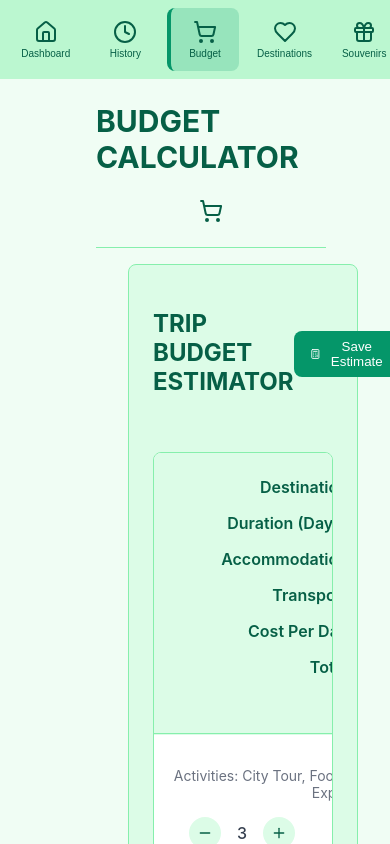
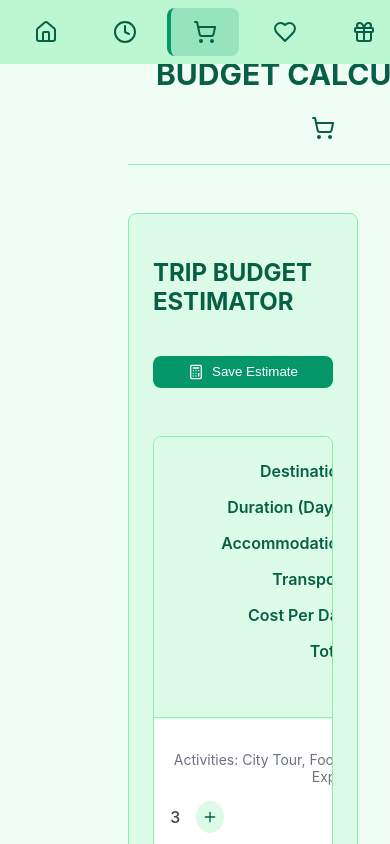
Before and after one commit to maryamirshad04/ExplorePakistan, a React (Create React App) app in the folder frontend/: page /budget in a window 390 px wide. Built offline with nearby package versions, Linux system fonts and the light colour scheme.

Commit message:
third commit

```diff
--- a/frontend/src/Components/budgetCalculator.css
+++ b/frontend/src/Components/budgetCalculator.css
@@ -3,6 +3,7 @@
   display: flex;
   height: 100vh;
   background-color: #f0fdf4; /* Light background color */
+  overflow: hidden; /* Prevent double scrollbars */
 }
 
 /* Sidebar */
@@ -20,6 +21,7 @@
   left: 0;
   height: 100%;
   overflow-y: auto;
+  z-index: 20; /* Ensure sidebar stays above other elements */
 }
 
 /* Navigation items */
@@ -78,6 +80,7 @@
   padding: 2rem;
   width: calc(100% - 6rem);
   overflow-y: auto;
+  flex: 1;
 }
 
 /* Header */
@@ -87,6 +90,10 @@
   align-items: center;
   padding: 1rem;
   border-bottom: 1px solid #86efac;
+  position: sticky;
+  top: 0;
+  background-color: #f0fdf4;
+  z-index: 10;
 }
 
 /* Title */
@@ -144,6 +151,7 @@
   padding: 1.5rem;
   border-radius: 0.5rem;
   border: 1px solid #86efac;
+  overflow: hidden;
 }
 
 /* Budget header */
@@ -152,6 +160,11 @@
   justify-content: space-between;
   align-items: center;
   margin-bottom: 2rem;
+  position: sticky;
+  top: 0;
+  background-color: #dcfce7;
+  z-index: 5;
+  padding-bottom: 1rem;
 }
 
 /* Section title */
@@ -191,17 +204,22 @@
   border: 1px solid #86efac;
   overflow: hidden;
   margin-bottom: 1.5rem;
+  position: relative;
 }
 
 /* Cart table */
 .cart-table {
   width: 100%;
   border-collapse: collapse;
+  table-layout: fixed; /* Fixed table layout for consistent column widths */
 }
 
 /* Table header */
 .table-header {
   background-color: #bbf7d0;
+  position: sticky;
+  top: 0;
+  z-index: 10;
 }
 
 .table-header th {
@@ -209,6 +227,7 @@
   font-weight: 600;
   color: #065f46;
   text-align: left;
+  white-space: nowrap;
 }
 
 /* Cart item */
@@ -224,6 +243,7 @@
 /* Destination cell */
 .destination-cell {
   min-width: 14rem;
+  width: 25%;
 }
 
 .destination-name {
@@ -239,7 +259,7 @@
 
 /* Duration cell */
 .duration-cell {
-    width: 10rem;
+  width: 15%;
 }
 
 .duration-controls {
@@ -290,7 +310,7 @@
 
 /* Remove cell */
 .remove-cell {
-    width: 3rem;
+  width: 5%;
   text-align: center;
 }
 
@@ -449,6 +469,30 @@
   background-color: #f0fdf4;
 }
 
+/* Budget estimator specific fixes */
+.trip-budget-table {
+  position: relative;
+  overflow: auto;
+  max-height: 400px; /* Adjust as needed */
+  border-radius: 0.5rem;
+}
+
+.trip-budget-table .table-header {
+  position: sticky;
+  top: 0;
+  z-index: 10;
+  background-color: #bbf7d0;
+}
+
+/* Column width adjustments */
+.accommodation-cell, .transport-cell, .cost-per-day-cell {
+  width: 15%;
+}
+
+.total-cell {
+  width: 10%;
+}
+
 /* Responsive adjustments */
 @media (max-width: 1024px) {
   .cost-summary-section {
@@ -461,6 +505,21 @@
 }
 
 @media (max-width: 768px) {
+  .main-content {
+    margin-left: 0;
+    width: 100%;
+    padding: 1rem;
+  }
+
+  .sidebar {
+    width: 4rem;
+    padding: 1rem 0;
+  }
+
+  .label {
+    display: none;
+  }
+
   .cart-table {
     display: block;
     overflow-x: auto;
@@ -489,22 +548,140 @@
     float: left;
     font-weight: 500;
   }
-  }
-  .main-container {
-    display: flex;
-    flex-direction: column;
-    height: 100vh; /* Full viewport height */
-    overflow-y: auto; /* Enable vertical scrolling */
+
+  /* Special case for the budget estimator in mobile view */
+  .trip-budget-table {
+    max-height: none;
   }
 
-/* Ensure the sidebar and content areas are properly sized */
-.sidebar {
-    height: 100%; /* Full height for the sidebar */
-    overflow-y: auto; /* Allow scrolling if content overflows */
+  .trip-budget-table .table-header {
+    position: relative;
+  }
 }
 
-.main-content {
-    flex: 1; /* Allow the content area to grow */
-    overflow-y: auto; /* Enable scrolling for the main content */
-    padding: 1rem; /* Add padding for better spacing */
+/* Fix for small screens */
+@media (max-width: 480px) {
+  .budget-header {
+    flex-direction: column;
+    align-items: flex-start;
+    gap: 1rem;
   }
+
+  .save-button {
+    width: 100%;
+    justify-content: center;
+  }
+}
+/* Fix for table header alignment */
+.trip-budget-table th,
+.trip-budget-table td {
+  box-sizing: border-box;
+  padding: 1rem;
+}
+
+/* Make sure headers align with content */
+.trip-budget-table th:nth-child(1),
+.trip-budget-table td:nth-child(1) {
+  width: 25%;
+  min-width: 14rem;
+  text-align: left;
+}
+
+.trip-budget-table th:nth-child(2),
+.trip-budget-table td:nth-child(2) {
+  width: 15%;
+  text-align: center;
+}
+
+.trip-budget-table th:nth-child(3),
+.trip-budget-table td:nth-child(3) {
+  width: 15%;
+  text-align: left;
+}
+
+.trip-budget-table th:nth-child(4),
+.trip-budget-table td:nth-child(4) {
+  width: 15%;
+  text-align: left;
+}
+
+.trip-budget-table th:nth-child(5),
+.trip-budget-table td:nth-child(5) {
+  width: 15%;
+  text-align: right;
+}
+
+.trip-budget-table th:nth-child(6),
+.trip-budget-table td:nth-child(6) {
+  width: 15%;
+  text-align: right;
+}
+
+.trip-budget-table th:nth-child(7),
+.trip-budget-table td:nth-child(7) {
+  width: 5%;
+  text-align: center;
+}
+
+/* Enhanced table with better alignment and styling */
+.trip-budget-table {
+  border-radius: 0.5rem;
+  overflow: hidden; /* Keep rounded corners visible */
+}
+
+.trip-budget-table table {
+  table-layout: fixed;
+  border-collapse: collapse;
+  width: 100%;
+}
+
+/* Maintain sticky header */
+.trip-budget-table thead {
+  position: sticky;
+  top: 0;
+  z-index: 10;
+}
+
+/* Stronger green theme */
+.table-header {
+  background-color: #059669; /* Darker green for header */
+}
+
+.trip-budget-table th {
+  padding: 1rem;
+  font-weight: 600;
+  color: white; /* White text for better contrast */
+  text-align: left;
+  background-color: #059669; /* Match header background */
+}
+
+/* Alternating row colors for better readability */
+.trip-budget-table tbody tr:nth-child(odd) {
+  background-color: #f0fdf4; /* Light green background */
+}
+
+.trip-budget-table tbody tr:nth-child(even) {
+  background-color: #dcfce7; /* Slightly darker green for alternating rows */
+}
+
+/* Hover effect on rows */
+.trip-budget-table tbody tr:hover {
+  background-color: #bbf7d0; /* Highlight on hover */
+}
+
+/* Ensure the buttons maintain green theme */
+.counter-button {
+  background-color: #dcfce7;
+}
+
+.counter-button:hover {
+  background-color: #bbf7d0;
+}
+
+.save-button, .checkout-button {
+  background-color: #059669;
+}
+
+.save-button:hover, .checkout-button:hover {
+  background-color: #047857;
+}
--- a/frontend/src/Components/budgetCalculator.js
+++ b/frontend/src/Components/budgetCalculator.js
@@ -146,7 +146,7 @@ const BudgetCalculator = () => {
                     <th className="text-left">Accommodation</th>
                     <th className="text-left">Transport</th>
                     <th className="text-center">Cost Per Day</th>
-                    <th className="text-right">Total</th>
+                    <th className="text-right">        Total</th>
                     <th></th>
                   </tr>
                 </thead>
--- a/frontend/src/Components/destinations.css
+++ b/frontend/src/Components/destinations.css
@@ -1,5 +1,3 @@
-/* Keep your existing styles and just add these targeted fixes */
-
 /* Fix main container width */
 .main-container {
   max-width: 100vw; /* Use viewport width to prevent overflow */
@@ -26,7 +24,6 @@
   word-break: break-word;
 }
 
-
 /* Adjust the main content area to fit within viewport */
 .main-content {
   width: 100%;
@@ -41,192 +38,160 @@
     grid-template-columns: repeat(auto-fill, minmax(250px, 1fr));
   }
 }
-/* Hide specifically the sidebar cart count number */
+
+/* Hidden for sidebar cart count but keep button visible */
 .sidebar-cart-count {
   display: none !important;
 }
 
-/* Make sure the label remains properly positioned */
-.cart-button-container {
-  position: relative;
-  display: flex;
-  align-items: center;
+/* CRITICAL HEADER FIX - Force full width and proper positioning */
+.header,
+header,
+.app-header,
+.site-header,
+.top-header,
+.main-header,
+.navigation-header,
+.page-header,
+nav {
+  width: 100vw !important; /* Force viewport width */
+  max-width: 100vw !important;
+  min-width: 100vw !important;
+  left: 0 !important;
+  right: 0 !important;
+  padding-left: 20px !important;
+  padding-right: 20px !important;
+  margin-left: 0 !important;
+  margin-right: 0 !important;
+  box-sizing: border-box !important;
+  position: relative !important;
+  display: flex !important;
+  justify-content: space-between !important;
+  align-items: center !important;
+  z-index: 100 !important;
 }
 
-/* If the cart button itself needs adjustments */
-.sidebar-button {
-  position: relative;
-}
-/* Fix for the cart button in the header that's partially hidden */
-.cart-container {
-  position: relative;
-  display: flex;
-  align-items: center;
-  z-index: 10; /* Ensure it stays above other elements */
+/* Ensure inner header containers also take full width */
+.header-inner,
+.header-container,
+.header-content,
+.header-wrapper,
+.nav-container {
+  width: 100% !important;
+  max-width: 100% !important;
+  box-sizing: border-box !important;
+  position: relative !important;
+  display: flex !important;
+  justify-content: space-between !important;
 }
 
-.cart-button {
-  background: none;
-  border: none;
-  cursor: pointer;
-  display: flex;
-  align-items: center;
-  justify-content: center;
-  padding: 0.5rem;
-  color: #1f2937;
-  visibility: visible !important; /* Force visibility */
-  opacity: 1 !important; /* Ensure full opacity */
-  position: relative;
-  z-index: 5;
+/* Remove cart from top-right fixed position */
+.cart-container,
+.shopping-cart-container,
+.cart-wrapper,
+.cart-icon-container,
+.header-cart,
+.header-cart-wrapper,
+.cart-button-wrapper {
+  position: relative !important; /* Changed from fixed to relative */
+  top: auto !important; /* Remove top positioning */
+  right: auto !important; /* Remove right positioning */
+  z-index: auto !important;
+  display: inline-flex !important;
 }
 
-/* Hide cart count but keep button visible */
-.cart-count {
-  display: none !important;
+/* Target cart button but keep it in the normal header flow */
+.cart-button,
+.shopping-cart-button,
+.cart-icon,
+.shopping-cart-icon,
+button[aria-label*="cart"],
+button[aria-label*="Cart"],
+a[aria-label*="cart"],
+a[aria-label*="Cart"] {
+  visibility: visible !important;
+  opacity: 1 !important;
+  display: flex !important;
+  position: relative !important;
 }
 
-/* Ensure ShoppingCart icon is visible */
-.cart-button svg {
+/* Ensure SVG icons are visible */
+.cart-button svg,
+.shopping-cart-button svg,
+.cart-icon svg,
+.shopping-cart-icon svg,
+button[aria-label*="cart"] svg,
+button[aria-label*="Cart"] svg {
   visibility: visible !important;
   opacity: 1 !important;
   display: block !important;
 }
 
-/* Make sure header has proper spacing */
-/* Keep your existing styles and just add these targeted fixes */
-
-/* Fix main container width */
-.main-container {
-  max-width: 100vw; /* Use viewport width to prevent overflow */
-  overflow-x: hidden; /* Hide horizontal overflow */
-}
-
-/* Constrain destinations grid width */
-.destinations-grid {
-  width: 100%;
-  max-width: 100%;
-  box-sizing: border-box;
-}
-
-/* Make destination cards responsive without overflowing */
-.destination-card {
-  width: 100%;
-  max-width: 100%;
-  box-sizing: border-box;
-}
-
-/* Ensure content inside cards doesn't cause overflow */
-.card-title,
-.card-description {
-  word-break: break-word;
-}
-
-
-/* Adjust the main content area to fit within viewport */
-.main-content {
-  width: 100%;
-  max-width: calc(100vw - 80px); /* Account for sidebar width */
-  padding-right: 20px;
-  box-sizing: border-box;
-}
-
-/* Responsive adjustment for cards on smaller screens */
-@media (max-width: 992px) {
-  .destinations-grid {
-    grid-template-columns: repeat(auto-fill, minmax(250px, 1fr));
-  }
-}
-/* Hide specifically the sidebar cart count number */
-.sidebar-cart-count {
+/* Remove cart count numbering */
+.cart-count,
+.cart-badge,
+.cart-number,
+.cart-items-count,
+.shopping-cart-count,
+.badge,
+span[aria-label*="cart count"],
+span[aria-label*="Cart count"],
+span[class*="cart-count"],
+span[class*="CartCount"],
+span[class*="cart-badge"],
+span[class*="CartBadge"] {
   display: none !important;
 }
 
-/* Make sure the label remains properly positioned */
-.cart-button-container {
-  position: relative;
-  display: flex;
-  align-items: center;
+/* Fix for Add to Cart buttons */
+.add-to-cart-button,
+.add-to-cart,
+button[aria-label*="Add to Cart"],
+button[aria-label*="add to cart"],
+a[aria-label*="Add to Cart"],
+a[aria-label*="add to cart"] {
+  position: relative !important;
+  z-index: 999 !important;
+  visibility: visible !important;
+  display: flex !important;
+  align-items: center !important;
+  justify-content: center !important;
 }
 
-/* If the cart button itself needs adjustments */
-.sidebar-button {
-  position: relative;
-}
-/* Fix for the cart button in the header that's partially hidden */
-.cart-container {
-  position: relative;
-  display: flex;
-  align-items: center;
-  z-index: 10; /* Ensure it stays above other elements */
-}
-
-.cart-button {
-  background: none;
-  border: none;
-  cursor: pointer;
-  display: flex;
-  align-items: center;
-  justify-content: center;
-  padding: 0.5rem;
-  color: #1f2937;
-  visibility: visible !important; /* Force visibility */
-  opacity: 1 !important; /* Ensure full opacity */
-  position: relative;
-  z-index: 5;
-}
-
-/* Hide cart count but keep button visible */
-.cart-count {
-  display: none !important;
-}
-
-/* Ensure ShoppingCart icon is visible */
-.cart-button svg {
-  visibility: visible !important;
-  opacity: 1 !important;
-  display: block !important;
-}
-
-/* Make sure header has proper spacing */
-/* Fix for header being cut off from the top */
-.header {
-  display: flex;
-  justify-content: space-between;
-  align-items: center;
-  width: 100%;
-  padding: 1rem 0;
-  position: relative;
-  z-index: 5;
-  margin-top: 0; /* Ensure no unexpected top margin */
-  top: 0; /* Align to top of container */
-}
-
-/* Ensure the body and html elements don't have unexpected margins */
-html, body {
+/* Global fixes to prevent overflow */
+body, html {
+  overflow-x: hidden;
   margin: 0;
   padding: 0;
-  overflow-x: hidden;
-}
-
-/* Fix parent container of header if needed */
-.site-wrapper, .page-container, .app-container {
-  padding-top: 0;
-  margin-top: 0;
-  overflow: visible;
-}
-
-/* If header is fixed position */
-.header.fixed, .fixed-header {
-  position: fixed;
-  top: 0;
-  left: 0;
   width: 100%;
 }
 
-/* For sticky headers that might be getting cut */
-.sticky-header {
-  position: sticky;
-  top: 0;
-  width: 100%;
-  z-index: 100;
+/* Ensure app containers don't restrict width */
+#root,
+#app,
+.app,
+.root,
+.app-container,
+.page-container,
+.site-container,
+.layout-container,
+.main-layout {
+  width: 100% !important;
+  max-width: 100% !important;
+  overflow-x: visible !important;
+  position: relative !important;
+  margin: 0 !important;
+  padding: 0 !important;
 }
+
+/* Force any fixed headers to take full width */
+.header.fixed,
+.fixed-header,
+.sticky-header,
+header.fixed,
+header.sticky {
+  width: 100vw !important;
+  max-width: 100vw !important;
+  left: 0 !important;
+  right: 0 !important;
+}
--- a/frontend/src/Components/souvenirs.js
+++ b/frontend/src/Components/souvenirs.js
@@ -84,7 +84,7 @@ const Souvenirs = () => {
       items: [
         {
           id: 7,
-          name: "Peshawari Chappal",
+          name:"Peshawari Chappal",
           description: "Handcrafted traditional sandals known for durability and distinctive design",
           location: "The original craftsmen can be found in the Namak Mandi and Jahangirpura areas of Peshawar city.",
           price: 1800,
```
Lines whose indentation alone changed are shown as unchanged.
